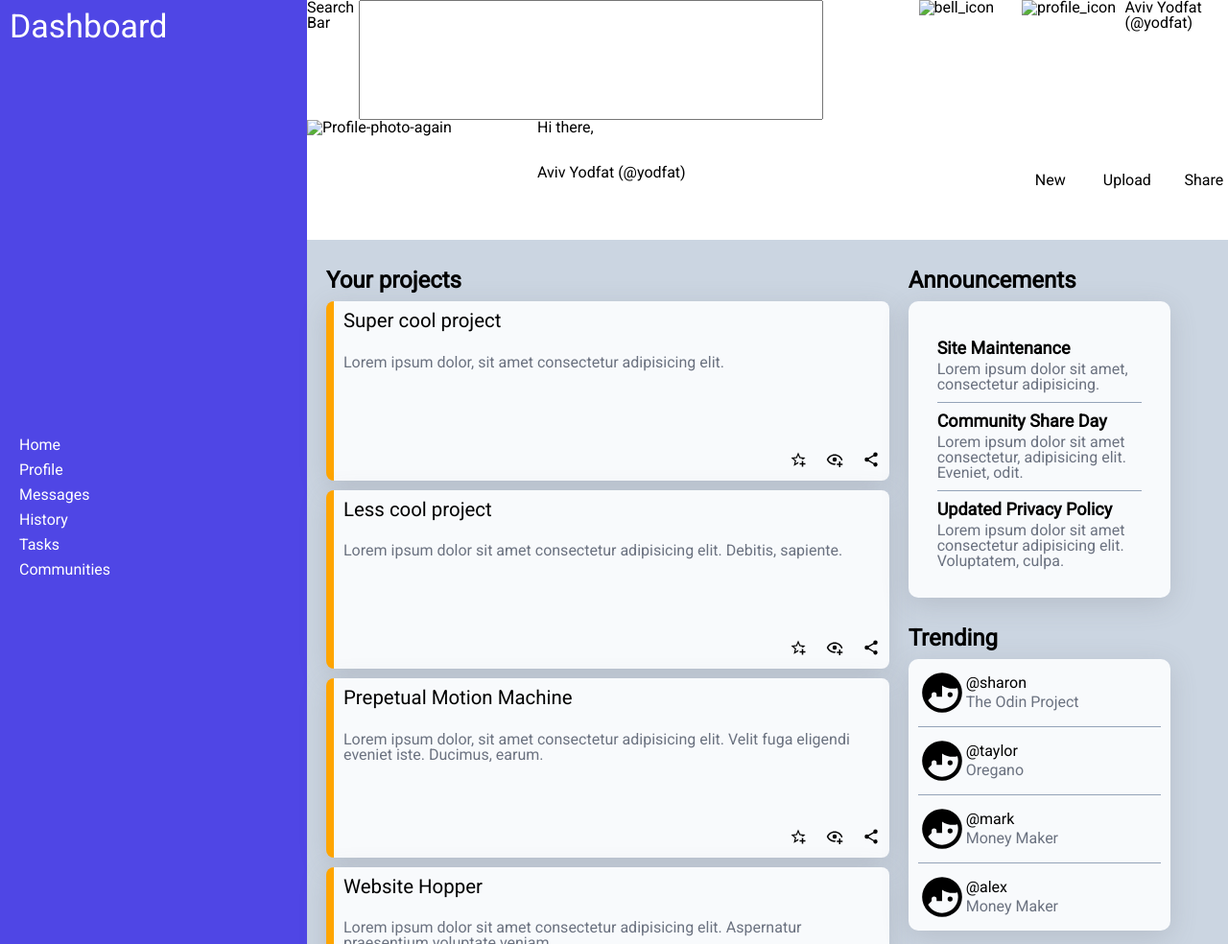
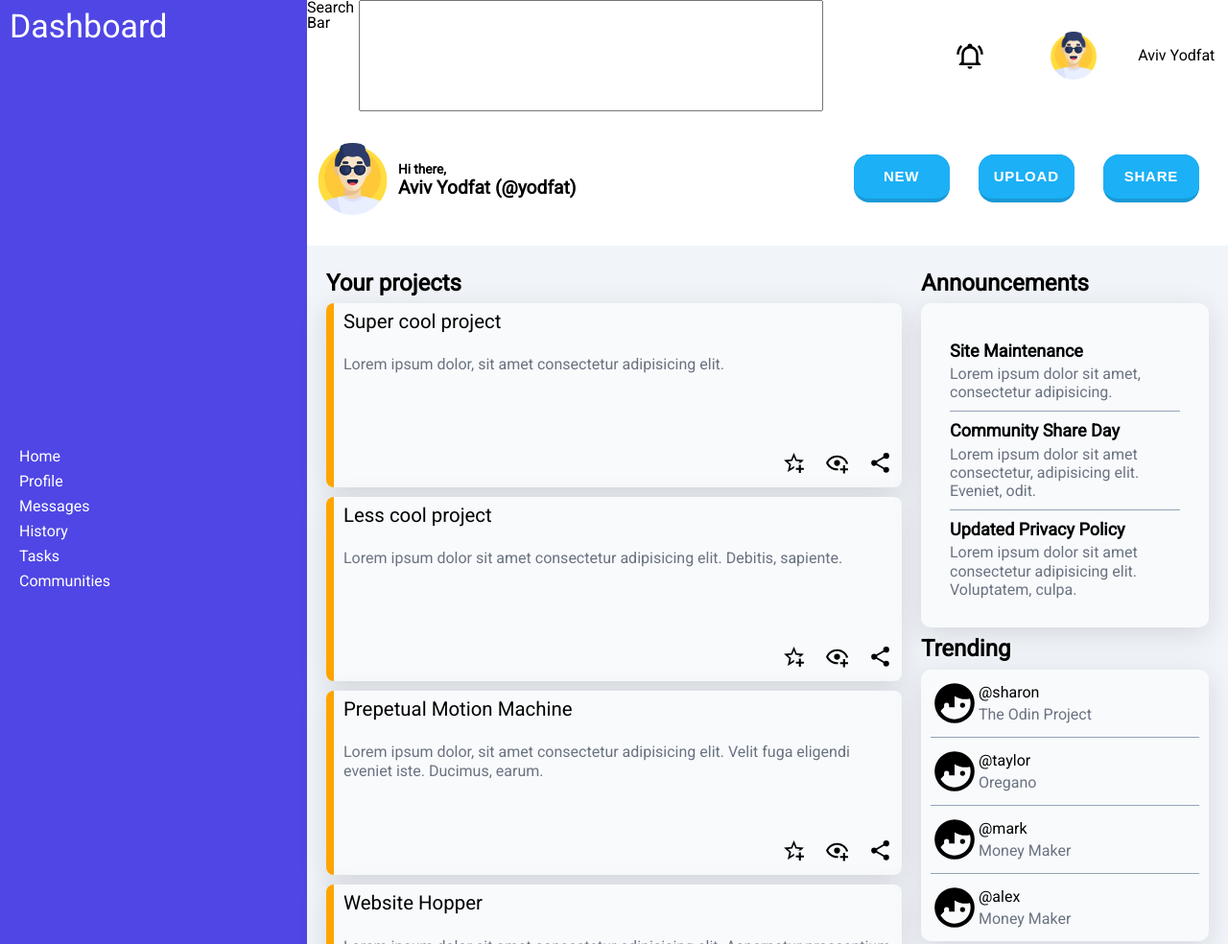
Before and after one commit to bugthug/admin-dashboard, a website: page index.html in a window 1280 px wide. Shown: the top 984 px of the page at 96% size. Drawn offline with Linux system fonts and the light colour scheme.

Commit message:
Initalize styling of upper row

```diff
--- a/index.html
+++ b/index.html
@@ -18,22 +18,24 @@
 
             </div>
             <div class="right-section">
-                <img src="" alt="bell_icon">
-                <img src="" alt="profile_icon">
-                <p>Aviv Yodfat (@yodfat)</p>
+                <img src="./assets/bell-ring-outline.svg" width="30px" alt="bell_icon">
+                <img src="./assets/cool-dude-profile.png" width="50px" alt="profile_icon">
+                <p>Aviv Yodfat</p>
             </div>
         </div>
 
         <div class="bottom-row">
             <div class="left-section">
-                <img src="" alt="Profile-photo-again">
+                <img src="./assets/cool-dude-profile.png" alt="Profile-photo-again"  height="75px">
+                <div class="greeting">
                     <p>Hi there,</p>
                     <h2>Aviv Yodfat (@yodfat)</h2>
                 </div>
+            </div>
             <div class="right-section">
-                <button>New</button>
-                <button>Upload</button>
-                <button>Share</button>
+                <button class="button-19" role="button">New</button>
+                <button class="button-19" role="button">Upload</button>
+                <button class="button-19" role="button">Share</button>
             </div>
         </div>
     </div>
@@ -125,8 +127,7 @@
 
                 <div class="card">
                     <p class="title">Chrome Revanced</p>
-                    <p class="description">Lorem ipsum dolor, sit amet consectetur adipisicing elit. Rerum, totam
-                        quibusdam.</p>
+                    <p class="description">Lorem ipsum dolor sit amet consectetur adipisicing elit. Adipisci id, quis modi quas molestias animi ab. Dignissimos perspiciatis voluptatum libero maiores itaque numquam aperiam!</p>
                     <div class="bottom-btns-row">
                         <button class="share-variant">
                             <img src="./assets/share-variant.svg" alt="" srcset="">
@@ -157,6 +158,7 @@
                 </div>
             </div>
         </div>
+        <div class="left-section">
             <div class="announce-section">
                 <p class="section-title">Announcements</p>
                 <div class="announcements">
@@ -210,6 +212,7 @@
                 </div>
             </div>
         </div>
+    </div>
 </body>
 
 </html>
--- a/style.css
+++ b/style.css
@@ -64,7 +64,7 @@ button, input[type="submit"], input[type="reset"] {
 /* end additonal reset */
 
 
-/* CSS */
+/* CSS btn */
 .button-19 {
   appearance: button;
   background-color: #1899D6;
@@ -125,6 +125,12 @@ button, input[type="submit"], input[type="reset"] {
   cursor: auto;
 }
 
+/* end css btn */
+
+p {
+    line-height: 1.2rem;
+}
+
 html {
     height: 100%;
 }
@@ -176,12 +182,27 @@ body {
 }
 
 .header .top-row > .right-section {
+    display: grid;
     grid-template-columns: repeat(3,1fr);
+    place-items: center;
+    grid-auto-flow: column;
+}
 
-    display: grid;
-    grid-auto-flow: column;
+/* .header .top-row > .right-section img:first-of-type {
+    justify-self: end;
+    align-self: center;
+}
 
+.header .top-row > .right-section img:nth-of-type(2) {
+    align-self: center;
+    justify-self: end;
 }
+
+.header .top-row > .right-section p {
+    justify-self: end;
+    align-self: center;
+    font-weight: 700;
+} */
 
 .header .bottom-row {
     display: grid;
@@ -191,12 +212,28 @@ body {
 }
 
 .header .bottom-row .left-section {
-    display: grid;
-    grid-template-columns: 1fr 1fr;
+    display: flex;
+    gap: 10px;
+    justify-items: space-between;
+}
+
+.header .bottom-row .left-section .greeting {
+    align-self: center;
 }
 
 .header .bottom-row .left-section img {
-    grid-row: 1 / 4;
+    align-self: center;
+    margin: 0 0 0 10px;
+}
+
+.header .bottom-row .left-section .greeting p {
+    font-weight: 700;
+    font-size: 0.85rem;
+}
+
+.header .bottom-row .left-section .greeting h2 {
+    font-weight: 800;
+    font-size: 1.2rem;
 }
 
 .header .bottom-row .right-section {
@@ -206,6 +243,7 @@ body {
     grid-template-columns: repeat(3,1fr);
     place-items: center;
     gap: 30px;
+    margin: 0 30px 0 0;
 }
 
 .sidebar * {
@@ -215,7 +253,7 @@ body {
 .main {
     padding: 20px;
     display: grid;
-    background-color: #cbd5e1;
+    background-color: #f1f5f9;
     grid-template-columns: 2fr 1fr;
     gap: 20px;
 }
@@ -247,6 +285,7 @@ body {
 
 p.title {
     font-size: 1.275rem;
+    font-weight: 500;
     margin-bottom: 20px;
 }
 
@@ -264,17 +303,11 @@ p.description {
 
 
 .bottom-btns-row > button > img {
-    width: 18px;
-    height: 18px;
-}
-
-.bottom-btns-row > button:hover {
-    width: 18px;
-    height: 18px;
+    width: 25px;
+    height: 25px;
 }
 
 .announcements {
-    margin: 0 20px 0 0;
     border-radius: 10px;
     background-color: #f8fafc;
     box-shadow: rgba(100, 100, 111, 0.2) 0px 7px 29px 0px;
@@ -301,7 +334,6 @@ p.description {
 .trending {
     grid-column: 2 / 4;
     grid-row: 2 / 3;
-    margin: 0 20px 0 0;
 }
 
 .trending > .users{
```
Also changed, not shown: assets/bell-ring-outline.svg (added), assets/cool-dude-profile.png (added). Lines whose indentation alone changed are shown as unchanged.
